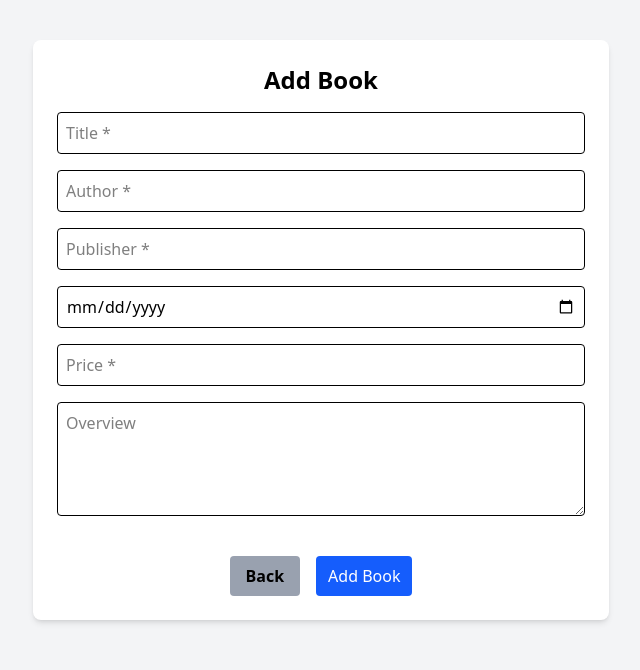
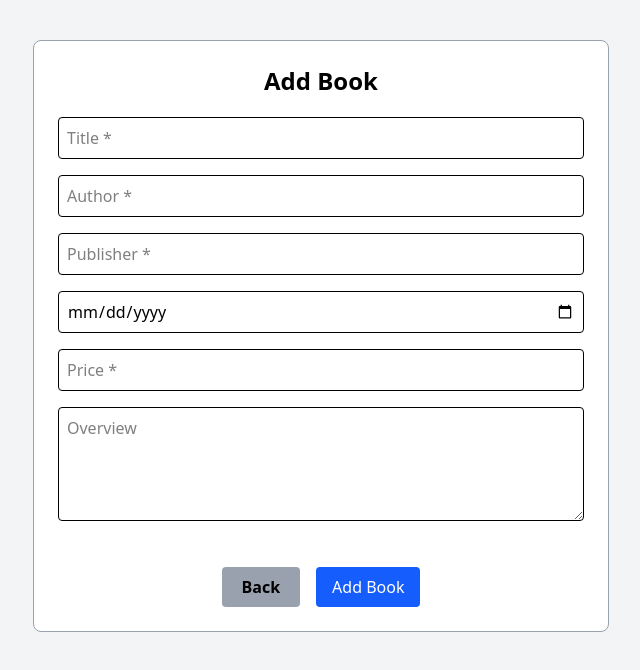
Before and after one commit to Swap015/Book_Inventory_Management, a React (Vite) app: page /add-Book in a window 1280 px wide. Shown: the top 670 px of the page, without its empty margins (319-959 px from the left). Built offline with nearby package versions, Linux system fonts and the light colour scheme; no server answers.

Commit message:
Modified BookTable,BookForm components & BookDetails,Home page

```diff
--- a/src/components/BookForm.jsx
+++ b/src/components/BookForm.jsx
@@ -39,9 +39,9 @@ const BookForm = ({ initialData = {}, onSubmit, buttonText }) => {
 
         <form
             onSubmit={handleSubmit}
-            className="max-w-xl mx-auto bg-white p-6 rounded-lg shadow-md space-y-4 flex flex-col justify-center items-center"
+            className="w-full max-w-md sm:max-w-lg md:max-w-xl mx-auto lg:bg-white p-4 sm:p-6 rounded-lg shadow-md space-y-3 sm:space-y-4 shadow-none sm:shadow-3xl sm:shadow-black sm:border sm:border-gray-400"
         >
-            <h2 className="text-2xl font-semibold text-center">{buttonText}</h2>
+            <h2 className="text-2xl font-semibold text-center mb-5">{buttonText}</h2>
 
             <input
                 type="text"
@@ -49,7 +49,7 @@ const BookForm = ({ initialData = {}, onSubmit, buttonText }) => {
                 placeholder="Title *"
                 value={book.title}
                 onChange={handleChange}
-                className="w-full border p-2 rounded"
+                className="w-full border p-1.5 sm:p-2 rounded"
             />
 
             <input
@@ -58,7 +58,8 @@ const BookForm = ({ initialData = {}, onSubmit, buttonText }) => {
                 placeholder="Author *"
                 value={book.author}
                 onChange={handleChange}
-                className="w-full border p-2 rounded"
+                className="w-full border p-1.5 sm:p-2 rounded"
+
             />
 
             <input
@@ -67,7 +68,8 @@ const BookForm = ({ initialData = {}, onSubmit, buttonText }) => {
                 placeholder="Publisher *"
                 value={book.publisher}
                 onChange={handleChange}
-                className="w-full border p-2 rounded"
+                className="w-full border p-1.5 sm:p-2 rounded"
+
             />
 
             <input
@@ -75,7 +77,8 @@ const BookForm = ({ initialData = {}, onSubmit, buttonText }) => {
                 name="publishedDate"
                 value={book.publishedDate}
                 onChange={handleChange}
-                className="w-full border p-2 rounded"
+                className="w-full border p-1.5 sm:p-2 rounded"
+
             />
 
             <input
@@ -84,7 +87,8 @@ const BookForm = ({ initialData = {}, onSubmit, buttonText }) => {
                 placeholder="Price *"
                 value={book.price}
                 onChange={handleChange}
-                className="w-full border p-2 rounded"
+                className="w-full border p-1.5 sm:p-2 rounded"
+
             />
 
             <textarea
@@ -92,22 +96,22 @@ const BookForm = ({ initialData = {}, onSubmit, buttonText }) => {
                 placeholder="Overview"
                 value={book.overview}
                 onChange={handleChange}
-                className="w-full border p-2 rounded"
+                className="w-full border p-1.5 sm:p-2 rounded"
                 rows="4"
             />
 
-            <div className="mt-6 flex gap-4">
+            <div className="mt-6 flex gap-4 justify-center items-center">
 
                 <button type="button"
                     onClick={() => navigate(-1)}
-                    className="bg-gray-400 text-black font-bold px-4 py-2 rounded hover:bg-gray-500"
+                    className="bg-gray-400 text-black font-bold px-4 py-2 lg:px-5 rounded hover:bg-gray-500"
                 >
                     Back
                 </button>
 
                 <button
                     type="submit"
-                    className="w-full bg-blue-600 text-white px-3 py-2 rounded hover:bg-blue-700"
+                    className=" bg-blue-600 text-white px-2 py-2 rounded hover:bg-blue-700 lg:px-4"
                 >
                     {buttonText}
                 </button>
--- a/src/components/BookTable.jsx
+++ b/src/components/BookTable.jsx
@@ -4,7 +4,8 @@ const BookTable = ({ books = [], onDelete }) => {
 
 
     return (
-        <div className="mt-4 max-h-[400px] overflow-y-auto border rounded-lg shadow">
+        <div className="">
+            <div className="hidden md:block max-h-[400px] overflow-y-auto border rounded-lg shadow">
 
 
                 <table className="w-full border-collapse">
@@ -72,6 +73,54 @@ const BookTable = ({ books = [], onDelete }) => {
                     </tbody>
                 </table>
             </div>
+
+            <div className="md:hidden space-y-4">
+                {books.length === 0 ? (
+                    <p className="text-center text-gray-500">No books found</p>
+                ) : (
+                    books.map((book) => (
+                        <div
+                            key={book._id}
+                            className="border rounded-lg p-4 shadow space-y-2"
+                        >
+                            <p>
+                                <span className="font-semibold">Title:</span> {book.title}
+                            </p>
+                            <p>
+                                <span className="font-semibold">Author:</span> {book.author}
+                            </p>
+                            <p>
+                                <span className="font-semibold">Publisher:</span>{" "}
+                                {book.publisher}
+                            </p>
+
+                            <div className="flex gap-2 pt-2">
+                                <Link
+                                    to={`/book/${book._id}`}
+                                    className="flex-1 text-center px-3 py-1 text-sm bg-gray-400 font-bold rounded"
+                                >
+                                    View
+                                </Link>
+
+                                <Link
+                                    to={`/edit/${book._id}`}
+                                    className="flex-1 text-center px-3 py-1 text-sm bg-yellow-500 font-bold rounded"
+                                >
+                                    Edit
+                                </Link>
+
+                                <button
+                                    onClick={() => onDelete(book._id)}
+                                    className="flex-1 px-3 py-1 text-sm bg-red-500 font-bold rounded"
+                                >
+                                    Delete
+                                </button>
+                            </div>
+                        </div>
+                    ))
+                )}
+            </div>
+        </div>
     );
 };
 
--- a/src/pages/BookDetails.jsx
+++ b/src/pages/BookDetails.jsx
@@ -27,12 +27,12 @@ const BookDetails = () => {
     }
 
     return (
-        <div className="min-h-screen bg-gray-100 py-10 px-4">
-            <div className="max-w-xl mx-auto bg-white p-3 rounded shadow flex flex-col justify-center items-center">
+        <div className="min-h-screen bg-gray-100 flex items-center justify-center px-5 py-6 ">
+            <div className="max-w-xl mx-auto bg-white p-8 rounded shadow-3xl shadow-black border border-gray-400 flex flex-col justify-center items-center">
 
-                <h2 className="text-3xl font-bold mb-4">{book.title}</h2>
+                <h2 className="text-xl md:text-2xl font-bold mb-4">{book.title}</h2>
 
-                <div className="space-y-2 text-gray-700">
+                <div className="space-y-2 md:space-y-4 text-gray-700">
                     <p><span className="font-semibold">Author:</span> {book.author}</p>
                     <p><span className="font-semibold">Publisher:</span> {book.publisher}</p>
                     <p><span className="font-semibold">Published Date:</span> {book.publishedDate || "N/A"}</p>
--- a/src/pages/Home.jsx
+++ b/src/pages/Home.jsx
@@ -35,22 +35,24 @@ const Home = () => {
 
 
     return (
-        <div className="m-5 p-10 flex flex-col ">
+        <div className="m-4 sm:m-6 lg:m-10 p-4 sm:p-6 lg:p-10 flex flex-col lg:gap-6">
 
-            <div className="flex items-center justify-between mb-4">
-                <h2 className="text-3xl font-bold">
+            <div className="flex flex-col sm:flex-row sm:items-center sm:justify-between gap-4 mb-6">
+                <h2 className="text-2xl sm:text-3xl font-bold text-center sm:text-left">
                     Books Inventory
                 </h2>
 
                 <button
                     onClick={() => navigate("/add-Book")}
-                    className="bg-emerald-600 px-4 py-2 rounded-full font-semibold text-white hover:bg-emerald-700 transition"
+                    className="bg-emerald-600 px-5 py-2 rounded-full font-semibold text-white hover:bg-emerald-700 transition w-full sm:w-auto"
                 >
                     Add Book
                 </button>
             </div>
 
-            <BookTable books={books} onDelete={deleteBook} />
+            <div className="overflow-x-auto">
+                <BookTable books={books} onDelete={deleteBook} />
+            </div>
 
 
         </div >
```
Lines whose indentation alone changed are shown as unchanged.
